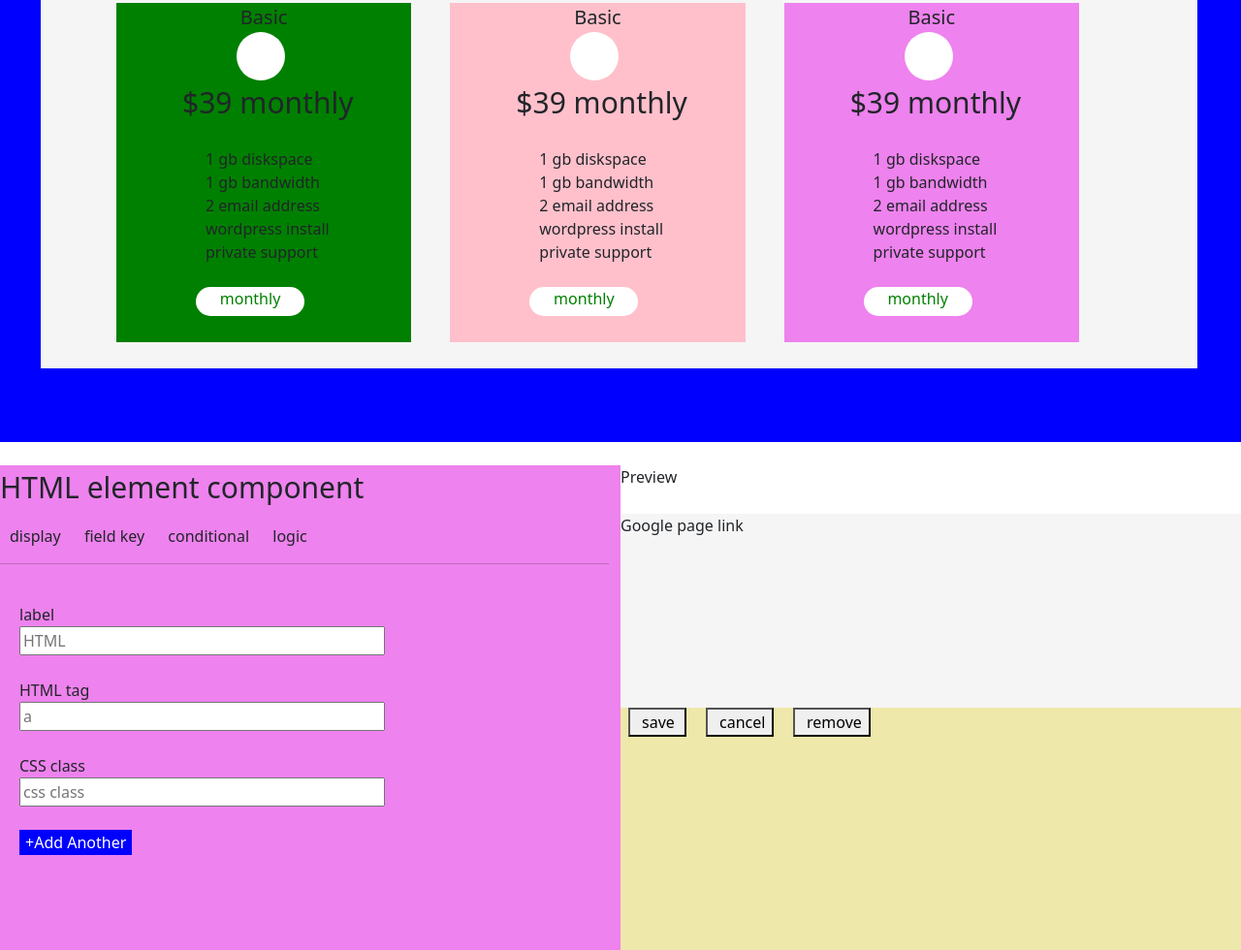
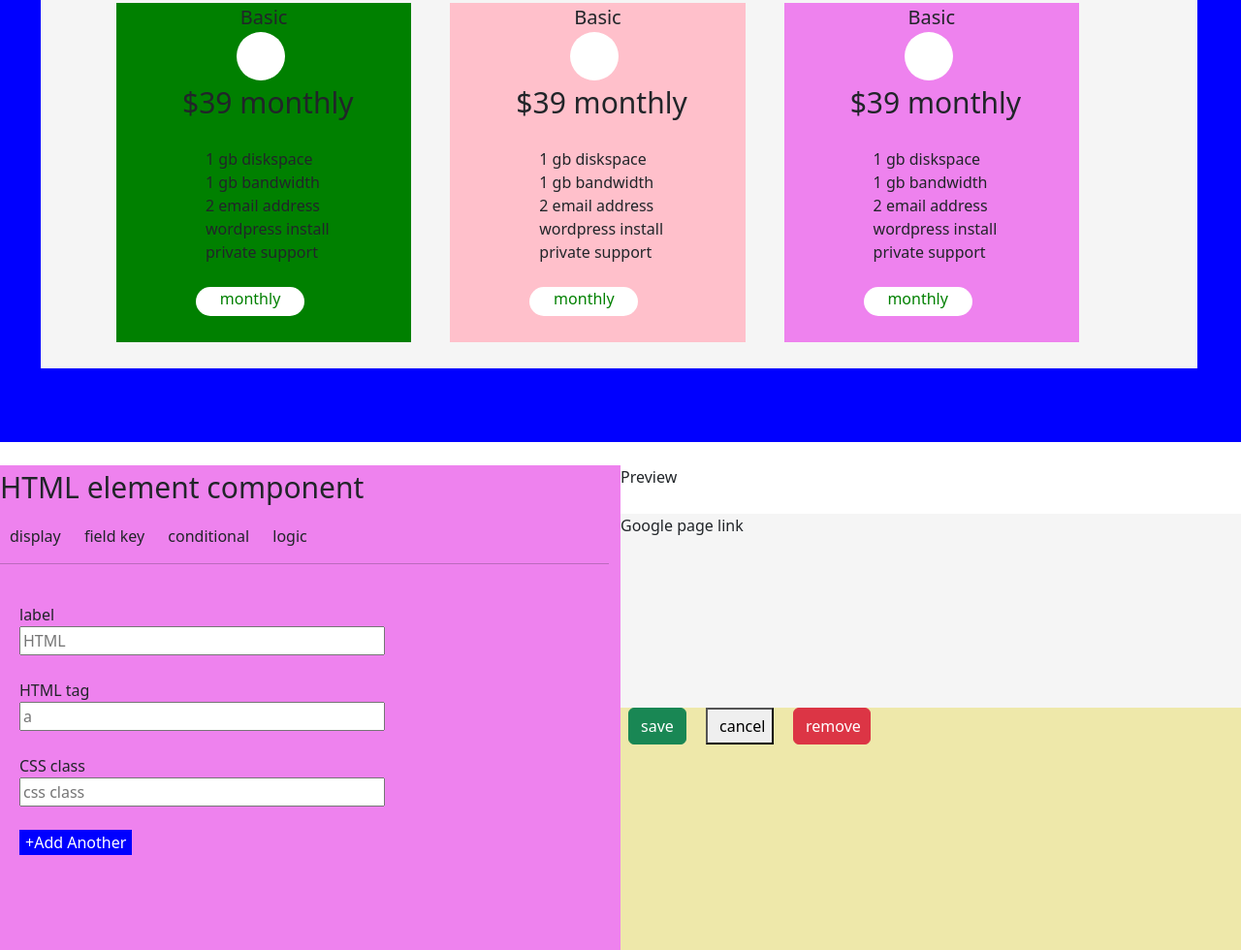
Before and after one commit to riturami/Bootstrap-5, a plain HTML site: page task3.html in a window 1280 px wide. Shown: the part 2834-3814 px from the top of the page at 97% size. Drawn offline with nearby package versions, Linux system fonts and the light colour scheme.

```diff
--- a/task3.html
+++ b/task3.html
@@ -243,9 +243,9 @@
 <div class="col-md-12" style="background-color: white;height: 50px;border: 1px;">Preview</div>
 <div class="col-md-12"style="background-color:whitesmoke;height:200px;border:1px;border-color:black">Google page link</div>
 <div class="row">
-<button style="width: 60px;margin-left: 20px;">save</button>
+<button class="btn btn-success" style="width: 60px;margin-left: 20px;">save</button>
 <button style="width: 70px;margin-left: 20px;">cancel</button>
-<button style="width: 80px;margin-left: 20px;">remove</button>
+<button class="btn btn-danger" style="width: 80px;margin-left: 20px;">remove</button>
 </div>
 
 
```
